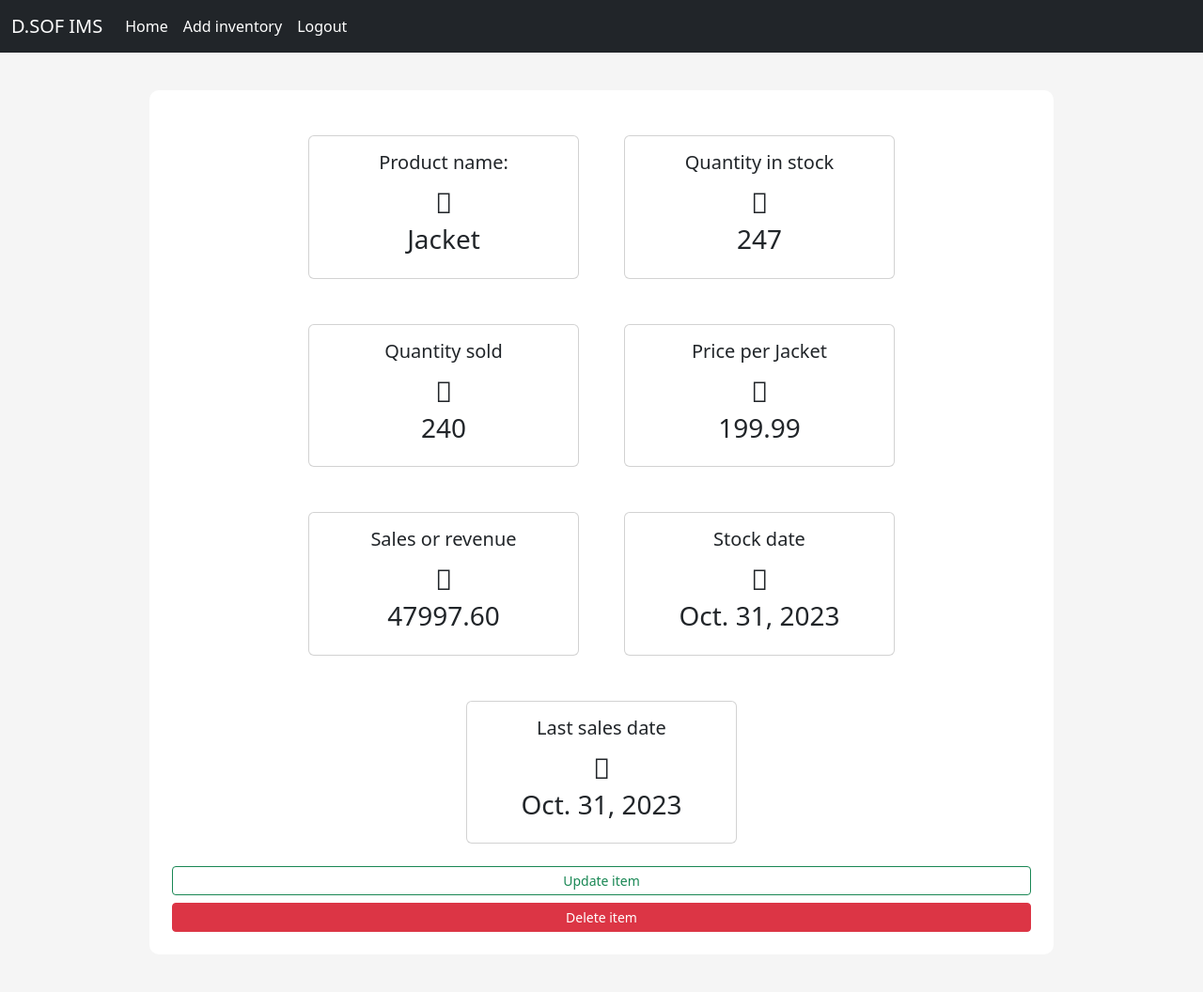
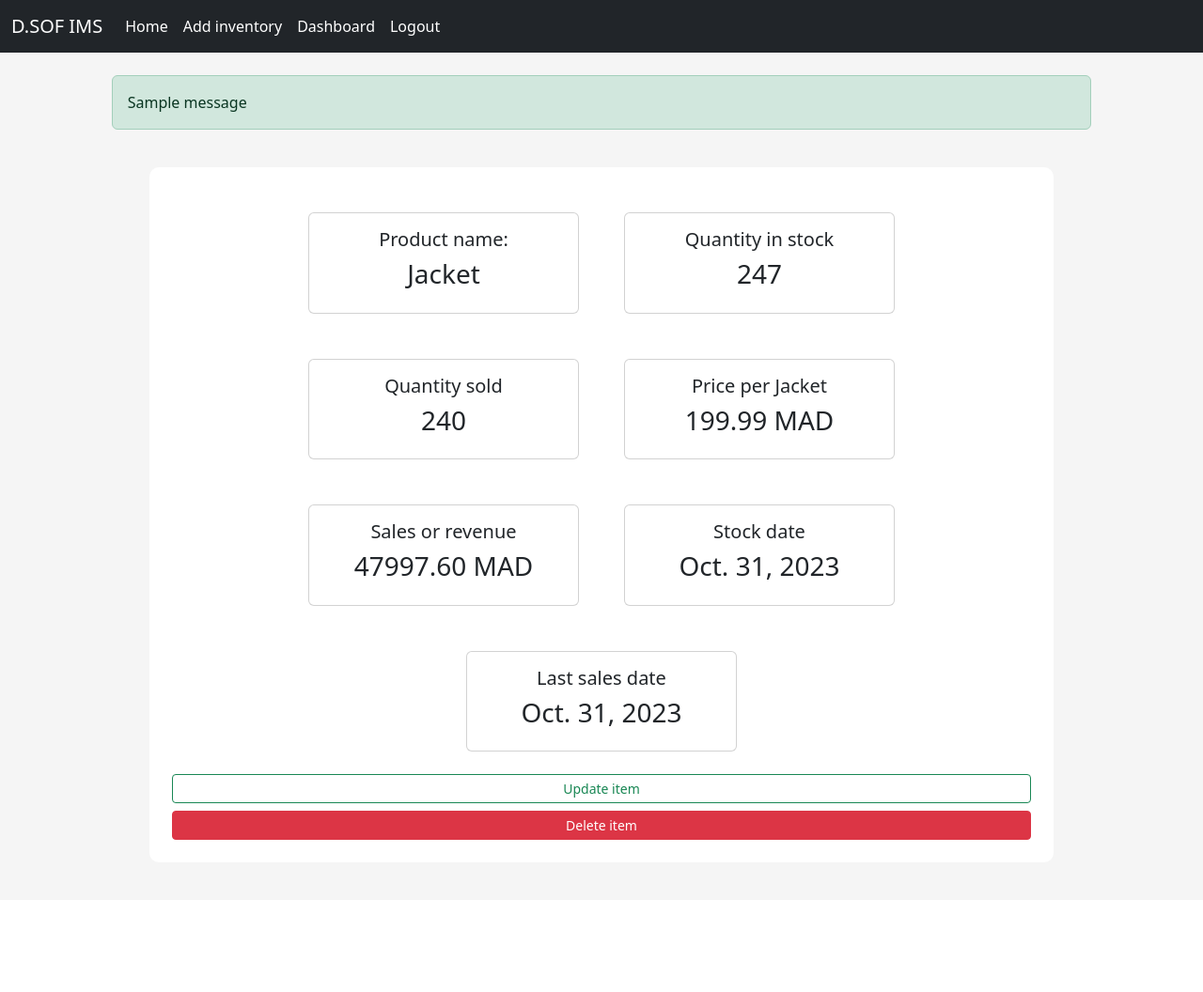
Before and after one commit to Khalidltf/inventoryManagementSystem, a Django app: page /inventory/per_product/4 in a window 1280 px wide. Shown: the whole page at 94% size. After the commit the page ends 894 px from the top, so only its background shows below. Run offline with Django 4.2, Linux system fonts and the light colour scheme; a user stored in the database is signed in; data comes from the database, SQL or seed files in the repository; both versions use the stored data as it was after the commit; one stand-in notice (Sample message) is shown; some libraries are stand-ins or nearby versions.

Commit message:
Dashboard using Plotly, django-pandas
Signed-off-by: khalidlotfi <khalidlotfi2005@gmail.com>

```diff
--- a/inventory/urls.py
+++ b/inventory/urls.py
@@ -1,10 +1,11 @@
 from django.urls import path
-from .views import inventory_list, per_product_view, add_product, delete_inventory, update_inventory
+from .views import inventory_list, per_product_view, add_product, delete_inventory, update_inventory, dashboard
 
 urlpatterns = [
     path("", inventory_list, name="inventory_list"),
     path("per_product/<int:pk>", per_product_view, name="per_product"),
     path("add_inventory/", add_product, name="add_inventory"),
     path("delete/<int:pk>", delete_inventory, name="delete_inventory"),
-    path("update/<int:pk>", update_inventory, name="update_inventory")
+    path("update/<int:pk>", update_inventory, name="update_inventory"),
+    path("dashboard/", dashboard, name="dashboard")
 ]
--- a/inventory/views.py
+++ b/inventory/views.py
@@ -2,6 +2,12 @@ from django.shortcuts import render, get_object_or_404, redirect
 from .models import Inventory
 from django.contrib.auth.decorators import login_required
 from .forms import AddInventoryForm, UpdateInventoryForm
+from django.contrib import messages
+from django_pandas.io import read_frame
+import plotly
+import plotly.express as px
+import json
+
 
 # Create your views here.
 @login_required
@@ -29,6 +35,7 @@ def add_product(request):
             new_inventory = add_form.save(commit=False)
             new_inventory.sales = float(add_form.data['cost_per_item']) * float(add_form.data['quantity_sold'])
             new_inventory.save()
+            messages.success(request, 'Successfully added item')
             return redirect('/inventory/')
     else:
         add_form = AddInventoryForm()
@@ -39,6 +46,7 @@ def add_product(request):
 def delete_inventory(request, pk):
     inventory = get_object_or_404(Inventory, pk=pk)
     inventory.delete()
+    messages.warning(request, 'Successfully deleted item')
     return redirect('/inventory/')
 
 
@@ -54,8 +62,47 @@ def update_inventory(request, pk):
             inventory.cost_per_item = updateForm.data['cost_per_item']
             inventory.sales = float(inventory.cost_per_item) * float(inventory.quantity_sold)
             inventory.save()
+            messages.info(request, 'Successfully updated item')
             return redirect(f'/inventory/per_product/{pk}')
     else:
         updateForm = UpdateInventoryForm(instance=inventory)
     context = {'form': updateForm}
     return render(request, 'inventory/inventory_update.html', context=context)
+
+
+@login_required
+def dashboard(request):
+    inventories = Inventory.objects.all()
+    df = read_frame(inventories)
+
+    sales_graph_df = df.groupby(by='last_sales_date', as_index=False, sort=False)['sales'].sum()
+    sales_graph = px.line(sales_graph_df,
+                          x = sales_graph_df.last_sales_date,
+                          y = sales_graph_df.sales,
+                          title = "Sales Trend")
+    sales_graph = json.dumps(sales_graph, cls=plotly.utils.PlotlyJSONEncoder)
+
+    # error above
+    best_performing_product_df = df.groupby(by="name").sum().sort_values(by="quantity_sold")
+    best_performing_product = px.bar(best_performing_product_df,
+                                     x = best_performing_product_df.index,
+                                     y = best_performing_product_df.quantity_sold,
+                                     title = "Best Performing Product"
+                                    )
+    best_performing_product = json.dumps(best_performing_product, cls=plotly.utils.PlotlyJSONEncoder)
+
+    most_product_in_stock_df = df.groupby(by='name').sum().sort_values(by='quantity_in_stock')
+    most_product_in_stock = px.pie(most_product_in_stock_df,
+                                   names = most_product_in_stock_df.index,
+                                   values = most_product_in_stock_df.quantity_in_stock,
+                                   title= 'Most Product in stock')
+    most_product_in_stock = json.dumps(most_product_in_stock, cls=plotly.utils.PlotlyJSONEncoder)
+
+
+    context = {
+        'sales_graph': sales_graph,
+        'best_performing_product': best_performing_product,
+        'most_product_in_stock': most_product_in_stock
+    }
+
+    return render(request,"inventory/dashboard.html", context=context)
--- a/inventoryManagementSystem/settings.py
+++ b/inventoryManagementSystem/settings.py
@@ -40,7 +40,8 @@ INSTALLED_APPS = [
     'django.contrib.staticfiles',
     'inventory.apps.InventoryConfig',
     'crispy_forms',
-    'crispy_bootstrap4'
+    'crispy_bootstrap4',
+    'fontawesomefree'
 ]
 
 MIDDLEWARE = [
--- a/templates/inventory/per_product.html
+++ b/templates/inventory/per_product.html
@@ -37,9 +37,9 @@
         <div class="card-body">
           <h5 class="card-title text-center">Price per {{inventory.name}} </h5>
           <div class="text-center" style="font-size: 30px">
-            <span><i class="fa-solid fa-info"></i></span>
+            <span><i class="fa-solid fa-money-bill-wave"></i></span>
           </div>
-          <h3 class="text-center"> {{ inventory.cost_per_item }} </h3>
+          <h3 class="text-center"> {{ inventory.cost_per_item }} MAD</h3>
         </div>
       </div>
 
@@ -49,7 +49,7 @@
           <div class="text-center" style="font-size: 30px">
             <span><i class="fa-solid fa-info"></i></span>
           </div>
-          <h3 class="text-center"> {{ inventory.sales }} </h3>
+          <h3 class="text-center"> {{ inventory.sales }} MAD</h3>
         </div>
       </div>
 
--- a/templates/layout.html
+++ b/templates/layout.html
@@ -10,15 +10,16 @@
     href="{% static 'css/main.css' %}"
     type="text/css">
 
-  <link rel="stylesheet" href="https://cdnjs.cloudflare.com/ajax/libs/font-awesome/5.12.0-2/css/all.min.css"
-  />
 
   {% if title %}
     <title> ims-{{title}} </title>
   {% else %}
     <title>ims-datas</title>
   {% endif %}
-
+  <script src="{% static 'fontawesomefree/js/all.min.js' %}"></script>
+  <script src="{% static 'fontawesomefree/js/fontawesome.js' %}"></script>
+  <script src="{% static 'fontawesomefree/js/solid.js' %}"></script>
+  <script src="{% static 'fontawesomefree/js/brands.js' %}"></script>
 </head>
 <body>
   {% comment %} navbar {% endcomment %}
@@ -38,6 +39,9 @@
             <a class="nav-link active" aria-current="page" href="{% url 'add_inventory' %}">Add inventory</a>
           </li>
           <li class="nav-item">
+            <a class="nav-link active" aria-current="page" href="{% url 'dashboard' %}">Dashboard</a>
+          </li>
+          <li class="nav-item">
             <a class="nav-link active" aria-current="page" href="{% url 'logout' %}">Logout</a>
           </li>
         {% endif %}
@@ -52,6 +56,13 @@
       <div class="row">
         <div class="col-md-1"></div>
         <div class="col-md-10 col-sm-12 col-xm-12">
+          {% if messages %}
+            {% for message in messages %}
+              <div class="alert alert-{{message.tags}} mt-4">
+                {{message}}
+              </div>
+            {% endfor %}
+          {% endif %}
           {% block content %}
 
           {% endblock  %}
```
Also changed, not shown: templates/inventory/dashboard.html (added, +37 -0 lines), db.sqlite3.
